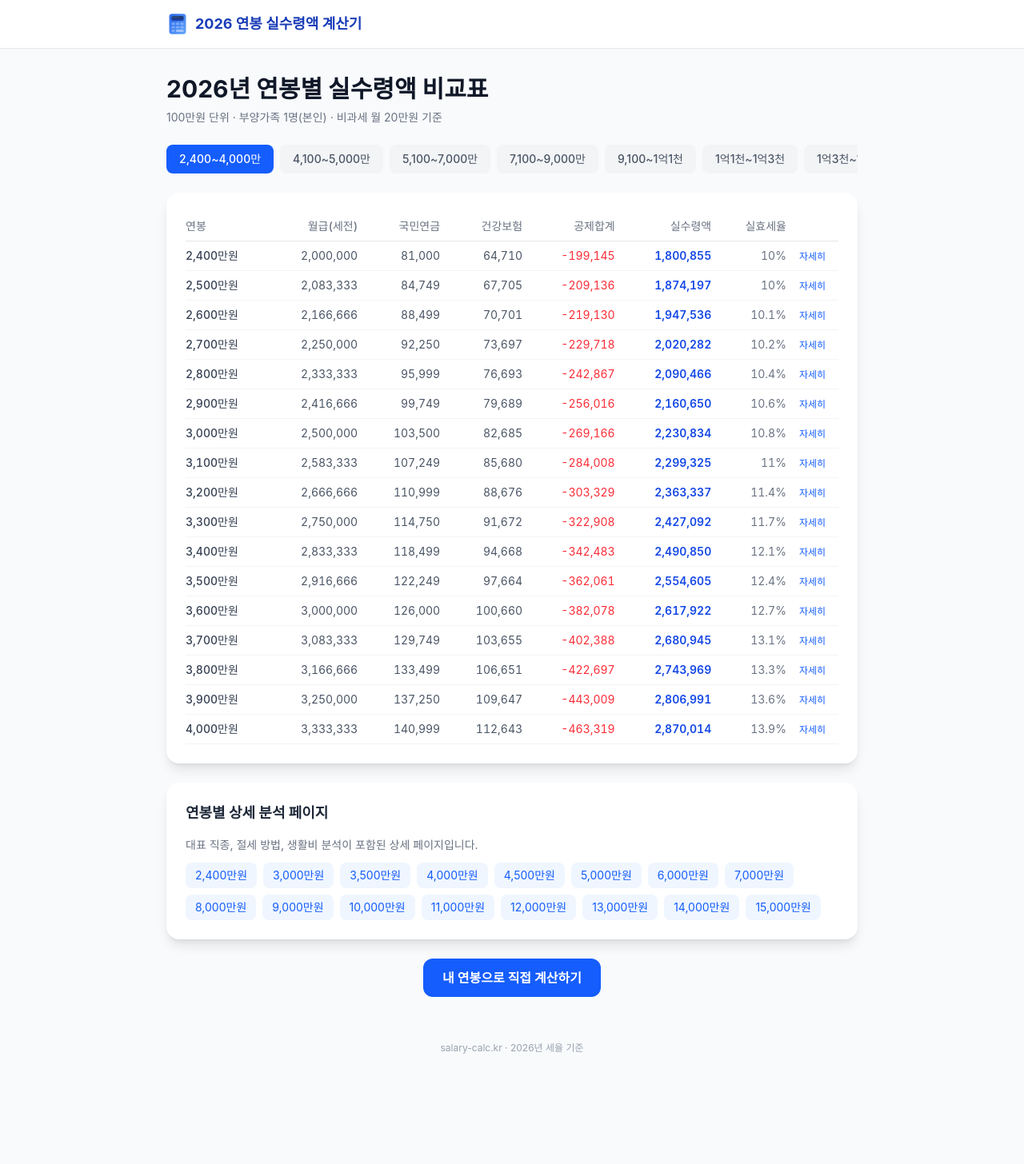
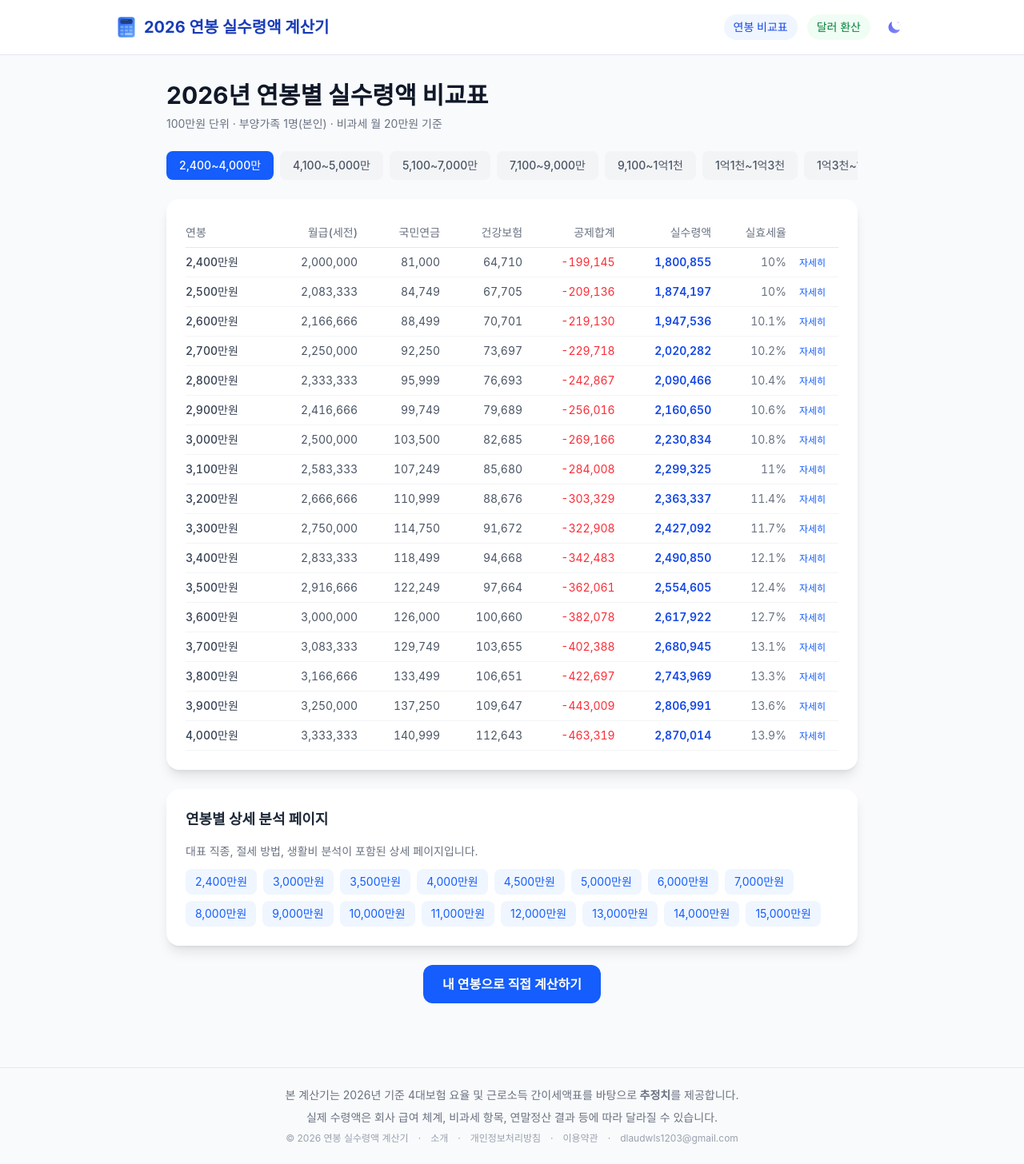
Before and after one commit to thingineeer/salary-calculator, a Next.js app: page /salary in a window 1280 px wide. Shown: the whole page at 80% size. Before the commit the page ends 1343 px from the top, so only its background shows below. Built offline with nearby package versions, Linux system fonts and the light colour scheme; a web font is replaced by a local one.

Commit message:
fix: /salary 페이지에 공통 Header/Footer 적용
자체 header/footer 대신 공통 컴포넌트를 사용하여
연봉비교표, 달러환산 네비게이션 탭 유지

```diff
--- a/src/app/salary/page.tsx
+++ b/src/app/salary/page.tsx
@@ -6,7 +6,8 @@
 import { calculateSalary } from '@/lib/salary-calculator';
 import { DEFAULT_NON_TAXABLE_ALLOWANCE } from '@/lib/constants';
 import { formatNumber } from '@/lib/format';
-import { CalculatorIcon } from '@/components/icons';
+import Header from '@/components/Header';
+import Footer from '@/components/Footer';
 
 const TABS = [
   { label: '2,400~4,000만', min: 2400, max: 4000 },
@@ -74,19 +75,10 @@
   const rows = generateRows(tab.min, tab.max);
 
   return (
-    <div className="min-h-screen bg-[var(--background)]">
-      <header className="bg-white dark:bg-gray-900 border-b border-gray-200 dark:border-gray-700">
-        <div className="max-w-4xl mx-auto px-4 py-4">
-          <Link href="/" className="flex items-center gap-2">
-            <CalculatorIcon size={28} />
-            <span className="text-lg font-bold text-blue-800 dark:text-blue-300">
-              2026 연봉 실수령액 계산기
-            </span>
-          </Link>
-        </div>
-      </header>
+    <div className="min-h-screen flex flex-col">
+      <Header />
 
-      <main className="max-w-4xl mx-auto px-4 py-8 space-y-6">
+      <main className="flex-1 max-w-4xl mx-auto w-full px-4 py-8 space-y-6">
         <div>
           <h1 className="text-2xl sm:text-3xl font-bold text-gray-900 dark:text-gray-50 mb-2">
             2026년 연봉별 실수령액 비교표
@@ -203,9 +195,7 @@
         </div>
       </main>
 
-      <footer className="text-center py-6 text-xs text-gray-400 dark:text-gray-500">
-        <Link href="/" className="hover:underline">salary-calc.kr</Link> · 2026년 세율 기준
-      </footer>
+      <Footer />
     </div>
   );
 }
```
